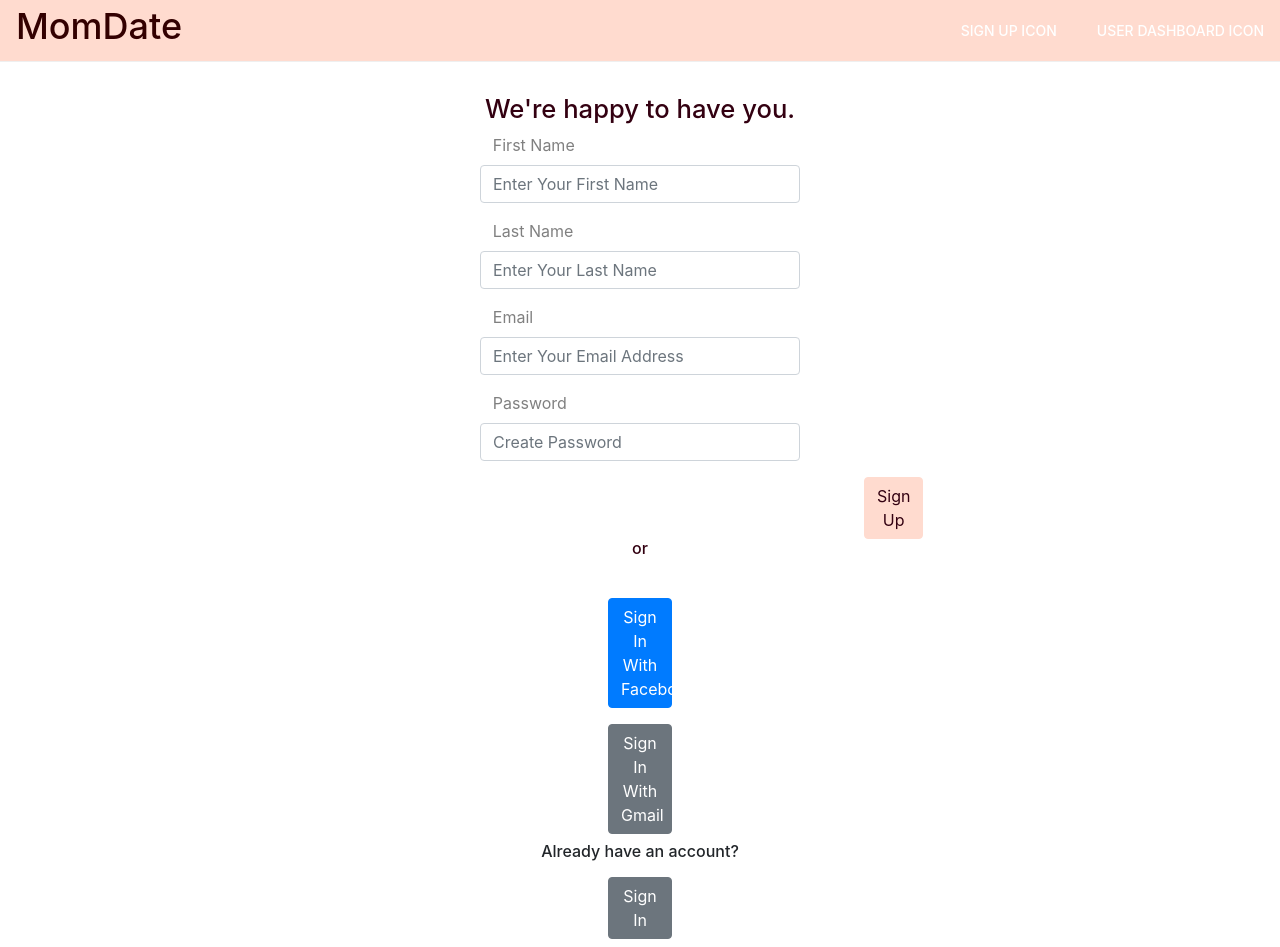
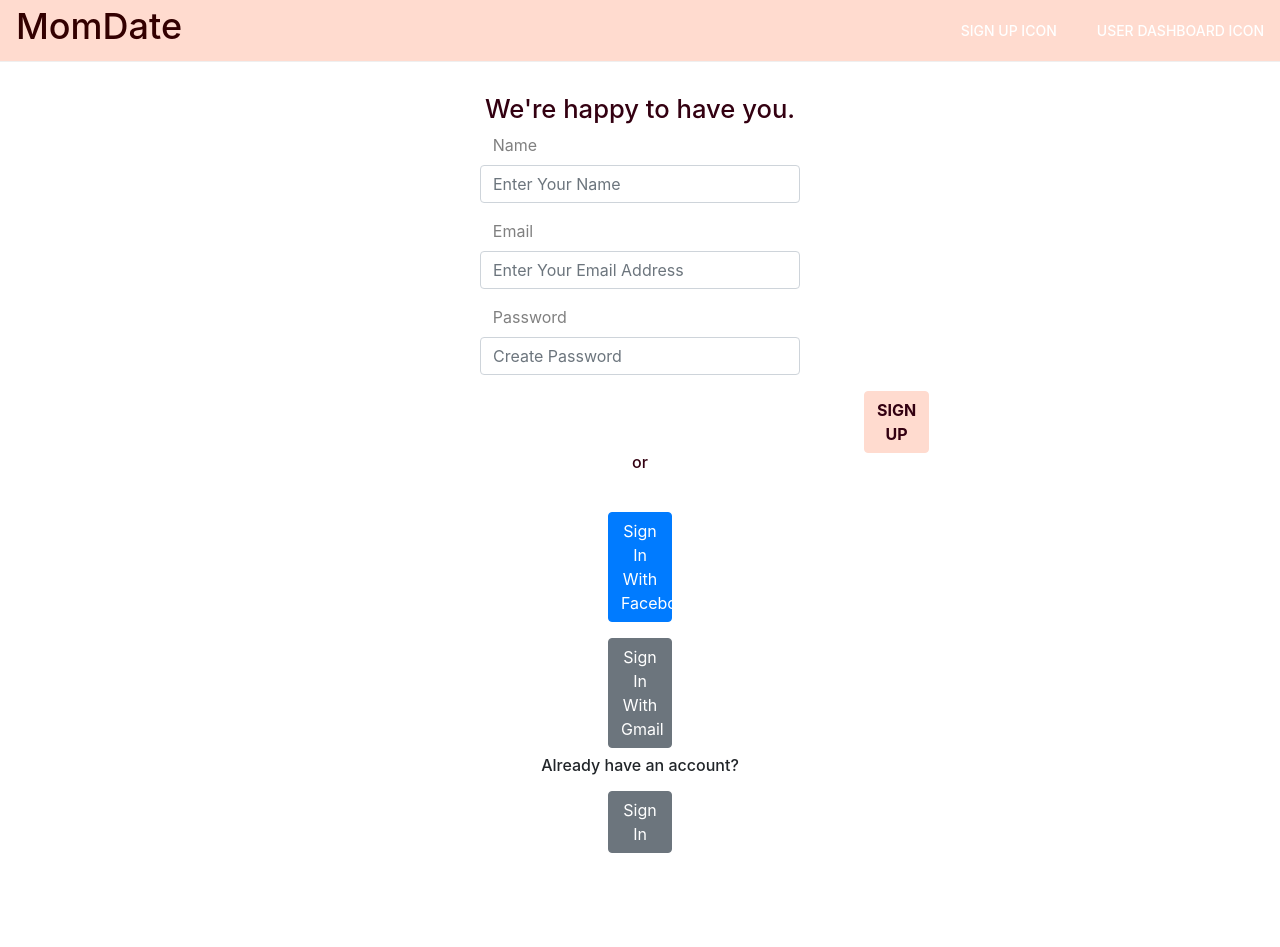
Before and after one commit to momdates/frontend, a React (Create React App) app in the folder mom-dates/: page / in a window 1280 px wide. After the commit the page ends 861 px from the top, so only its background shows below. Built offline with nearby package versions, Linux system fonts and the light colour scheme.

Commit message:
added conditionally rendered forms that has a function to the post but needs to work on post function

```diff
--- a/mom-dates/src/App.css
+++ b/mom-dates/src/App.css
@@ -64,6 +64,8 @@ nav {
   background-color: #FFDBCF;
   border-color: #FFDBCF;
   color:#330011;
+  font-weight:bold;
+  text-transform: uppercase;
 }
 
 .signup-form .btn:hover{
--- a/mom-dates/src/actions/index.js
+++ b/mom-dates/src/actions/index.js
@@ -9,8 +9,9 @@ export const signup = creds => dispatch => {
     return axios
     .post(`http:localhost:3000/signup`, creds)
     .then(res => {
-        localStorage.setItem('token', res.data.payload)
-        dispatch ({ type: SIGNUP_SUCCESS })
+        console.log(res)
+        // localStorage.setItem('token', res.data.payload, )
+        // dispatch ({ type: SIGNUP_SUCCESS })
     })
     .catch(err => {
         dispatch({ type: SIGNUP_FAILURE, payload: err.data })
--- a/mom-dates/src/components/SignUp.js
+++ b/mom-dates/src/components/SignUp.js
@@ -1,89 +1,55 @@
 import React, { Component } from 'react';
-import { Button, Form, FormGroup, Label, Input } from 'reactstrap';
 import { connect } from 'react-redux';
 import { signup } from '../actions'
+import { Button } from 'reactstrap';
+
+import { SignUpForm } from './SignUpComponents/SignUpForm';
+import { Location } from './SignUpComponents/Location';
+import { Interests } from './SignUpComponents/Interests';
 
 class SignUp extends Component{
-   state = {
-       credentials: {
-        first_name: '',
-        last_name: '',
-        email: '',
-        password: ''
-       }
+state = {
+    form: [],
+    currentStep: 0,
+    dropdownOpen: false,
+    signUp: []
+}
 
-   }
-
-    handleChanges = e => {
+onSubmit = form =>{
+    if(this.state.currentStep>2){
         this.setState({
-            ...this.state.credentials,
-            [e.target.name]: e.target.value
+            signUp: this.props.signup(form)
         })
     }
-
-    render(){
-        return(
-            <div>
-                <div className="signup-form">
-                <h1>We're happy to have you.</h1>
-                <Form className="form" onSubmit={this.signup}>
-                <FormGroup>
-                    <Label for="first-name">First Name</Label>
-                    <Input
-                    type="text"
-                    name="first-name"
-                    placeholder="Enter Your First Name"
-                    onChange={this.handleChanges}
-                    value={this.state.credentials.first_name}
-                    />
-                </FormGroup>
-                <FormGroup>
-                    <Label for="last-name">Last Name</Label>
-                    <Input
-                    type="text"
-                    name="last-name"
-                    placeholder="Enter Your Last Name"
-                    onChange={this.handleChanges}
-                    value={this.state.credentials.last_name}
-                    />
-                </FormGroup>
-                <FormGroup>
-                    <Label for="email">Email</Label>
-                    <Input
-                    type="text"
-                    name="email"
-                    placeholder="Enter Your Email Address"
-                    onChange={this.handleChanges}
-                    value={this.state.credentials.email}
-                    />
-                </FormGroup>
-                <FormGroup>
-                    <Label for="password">Password</Label>
-                    <Input
-                    type="text"
-                    name="password"
-                    placeholder="Create Password"
-                    onChange={this.handleChanges}
-                    value={this.state.credentials.password}
-                    />
-                </FormGroup>
-                    <Button className="button-style">Sign Up</Button>
-                </Form>
-                <h6>or</h6>
-                </div>
-                <div className="signup-buttons">
-                    <Button color="primary">Sign In With Facebook</Button>
-                    <Button>Sign In With Gmail</Button>
-                    <h6>Already have an account?</h6>
-                    <Button>Sign In</Button>
-                </div>
-            </div>
-        )
-    }
+    this.setState({
+       form:[
+        ...this.state.form,
+        form
+       ],
+       currentStep: this.state.currentStep +1,
+    })
 }
 
-const mapStateToProps = ({ signingUp }) => ({
-    signingUp
+
+render(){
+    console.log(this.state.signUp)
+    return(
+        <>
+         {this.state.currentStep === 0 && <SignUpForm onSubmit={this.onSubmit} />}
+         {this.state.currentStep === 1 && <Location onSubmit={this.onSubmit}  />}
+         {this.state.currentStep === 2 && <Interests onSubmit={this.onSubmit} />}
+         {this.state.currentStep >= 2 && <Button onClick={this.onSubmit}>Next</Button>}
+
+         </>
+        // put your form here pass in this.onSubmit as a prop
+        // give your form onSubmit the function you just passed in props
+    )
+}
+
+}
+
+const mapStateToProps = state => ({
+    ...state
 })
 
 export default connect(
--- /dev/null
+++ b/mom-dates/src/components/SignUpComponents/Interests.js
@@ -0,0 +1,51 @@
+import React from 'react';
+import { Button, Form, FormGroup, Input} from 'reactstrap';
+
+export class Interests extends React.Component {
+    state={
+        interests:[],
+        interest: '',
+    }
+
+    handleChanges= e => {
+        e.preventDefault();
+        this.setState({
+           [e.target.name]: e.target.value
+        })
+    }
+
+    onSubmit = e => {
+    e.preventDefault();
+    this.props.onSubmit({interestForm:this.state})
+    }
+
+    addInterest = e =>{
+        e.preventDefault();
+        this.setState({
+            interests:[...this.state.interests, this.state.interest],
+            interest:''
+        })
+    }
+
+    render(){
+        return(
+            <div>
+                <h1>Great. Now, tell us some things you're interested in.</h1>
+                <Form onSubmit={this.addInterest}>
+                    <FormGroup>
+                    <Input
+                    type="text"
+                    name="interest"
+                    placeholder="Search for something"
+                    onChange={this.handleChanges}
+                    value={this.state.interest}
+                    />
+                    </FormGroup>
+                    <Button className="button-style" type="submit">Add Interests</Button>
+                </Form>
+                {this.state.interests && this.state.interests.map((interest,i) => <Button key={i}>{interest}</Button>)}
+
+                </div>
+        )
+    }
+}
--- /dev/null
+++ b/mom-dates/src/components/SignUpComponents/Location.js
@@ -0,0 +1,56 @@
+import React from 'react';
+import { Button, Form, FormGroup, Label, Input} from 'reactstrap';
+import { states } from './states';
+
+export class Location extends React.Component{
+    state={
+        location:[],
+        states:[],
+        zip:''
+    }
+
+    componentDidMount(){
+        this.setState({
+            states: states
+        })
+    }
+
+    handleChanges= e => {
+        e.preventDefault();
+        this.setState({
+           [e.target.name]: e.target.value
+        })
+    }
+
+    onSubmit = e => {
+    e.preventDefault();
+    this.props.onSubmit({locationForm:this.state})
+    }
+
+    render(){
+        return(
+            <div>
+                <h1> Where are you located? </h1>
+                    <Form onSubmit={this.props.onSubmit}>
+                        <FormGroup>
+                        <Label for="location">Choose your state from dropdown</Label>
+                        <select>
+                            {this.state.states.map((state,i) => <option key={i} value={state}>{state}</option>)}
+                        </select>
+                </FormGroup>
+                <FormGroup>
+                    <Label for="zipcode">Zip Code</Label>
+                    <Input
+                    type="text"
+                    name="zip"
+                    placeholder="Enter Zip Code"
+                    onChange={this.handleChanges}
+                    value={this.state.zip}
+                    />
+                </FormGroup>
+                    <Button className="button-style">Next</Button>
+                </Form>
+            </div>
+        )
+    }
+}
--- /dev/null
+++ b/mom-dates/src/components/SignUpComponents/SignUpForm.js
@@ -0,0 +1,72 @@
+import React from 'react';
+import { Button, Form, FormGroup, Label, Input} from 'reactstrap';
+
+export class SignUpForm extends React.Component{
+    state={
+        name: '',
+        email:'',
+        password:''
+    }
+
+    handleChanges= e => {
+        e.preventDefault();
+        this.setState({
+           [e.target.name]: e.target.value
+        })
+    }
+
+    onSubmit = e => {
+    e.preventDefault();
+    this.props.onSubmit({signUpForm:this.state})
+    }
+
+    render(){
+        return(
+                <div>
+                    <div className="signup-form">
+                    <h1>We're happy to have you.</h1>
+                    <Form className="form" onSubmit={this.onSubmit} >
+                    <FormGroup>
+                        <Label for="name">Name</Label>
+                        <Input
+                        type="text"
+                        name="name"
+                        placeholder="Enter Your Name"
+                        onChange = {this.handleChanges}
+                        value={this.state.name}
+                        />
+                    </FormGroup>
+                    <FormGroup>
+                        <Label for="email">Email</Label>
+                        <Input
+                        type="text"
+                        name="email"
+                        placeholder="Enter Your Email Address"
+                        onChange = {this.handleChanges}
+                        value={this.state.email}
+                        />
+                    </FormGroup>
+                    <FormGroup>
+                        <Label for="password">Password</Label>
+                        <Input
+                        type="password"
+                        name="password"
+                        placeholder="Create Password"
+                        onChange = {this.handleChanges}
+                        value={this.state.password}
+                        />
+                    </FormGroup>
+                        <Button className="button-style">Sign Up</Button>
+                    </Form>
+                    <h6>or</h6>
+                    </div>
+                    <div className="signup-buttons">
+                        <Button color="primary">Sign In With Facebook</Button>
+                        <Button>Sign In With Gmail</Button>
+                        <h6>Already have an account?</h6>
+                        <Button>Sign In </Button>
+                    </div>
+                </div>
+        )
+    }
+}
--- /dev/null
+++ b/mom-dates/src/components/SignUpComponents/states.js
@@ -0,0 +1,51 @@
+export const states = [
+   " Alabama",
+    "Alaska",
+    "Arizona",
+    "Arkansas",
+    "California",
+    "Colorado",
+    "Connecticut",
+    "Delaware",
+    "Florida",
+    "Georgia",
+    "Hawaii",
+    "Idaho",
+    "Illinois",
+    "Indiana",
+    "Iowa",
+    "Kansas",
+   "Kentucky",
+    "Louisiana",
+    "Maine",
+    "Maryland",
+    "Massachusetts",
+    "Michigan",
+    "Minnesota",
+    "Mississippi",
+    "Missouri",
+    "Montana Nebraska",
+    "Nevada",
+    "New Hampshire",
+    "New Jersey",
+    "New Mexico",
+    "New York",
+    "North Carolina",
+    "North Dakota",
+    "Ohio",
+    "Oklahoma",
+    "Oregon",
+    "Pennsylvania",
+    "Rhode Island",
+    "South Carolina",
+    "South Dakota",
+    "Tennessee",
+    "Texas",
+    "Utah",
+    "Vermont",
+    "Virginia",
+    "Washington",
+    "West Virginia",
+    "Wisconsin",
+    "Wyoming"
+]
--- a/mom-dates/src/index.js
+++ b/mom-dates/src/index.js
@@ -3,12 +3,14 @@ import ReactDOM from 'react-dom';
 import 'bootstrap/dist/css/bootstrap.min.css';
 import './index.css';
 import App from './App';
-import { createStore } from 'redux';
+import { createStore, applyMiddleware } from 'redux';
 import { Provider } from 'react-redux';
+import thunk from 'redux-thunk';
+
 
 import rootReducer from './reducer'
 
 
-const store = createStore(rootReducer)
+const store = createStore(rootReducer, applyMiddleware(thunk))
 
 ReactDOM.render(<Provider store={store}><App /></Provider>, document.getElementById('root'));
```
